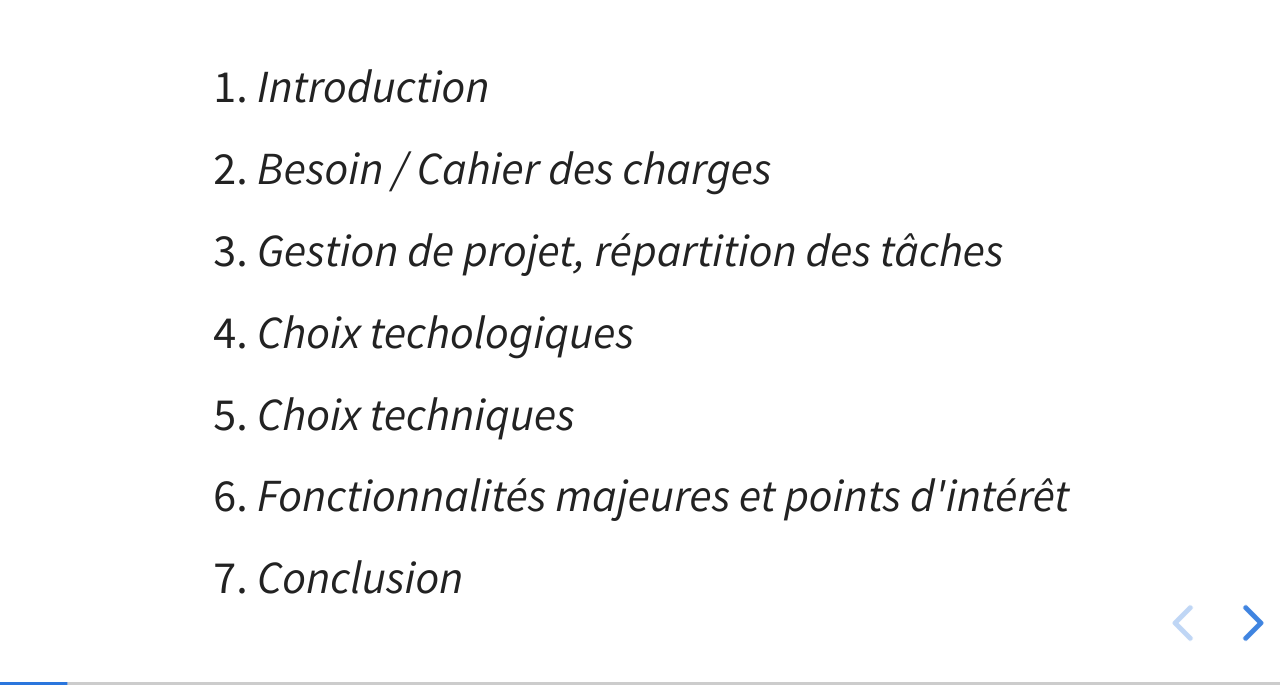
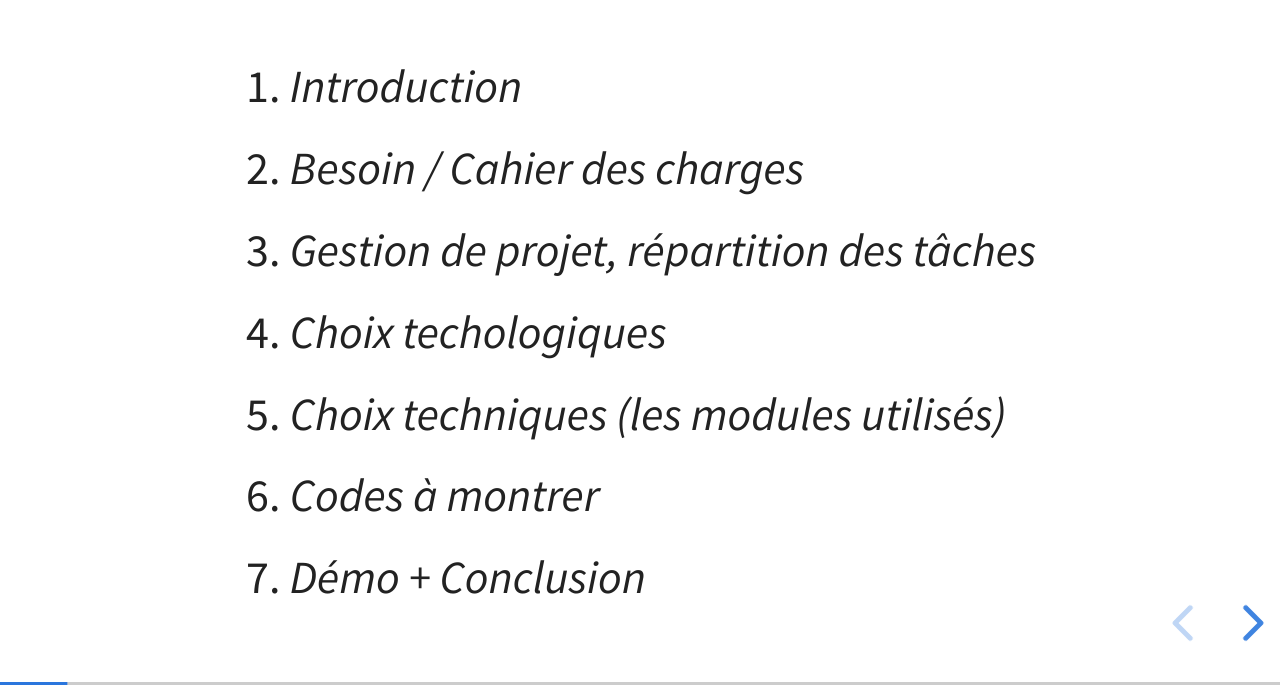
Before and after one commit to A-Lari/livetag-presentation, a website: page index.html in a window 1280 px wide. Both pictures are taken after a click on the button "next slide". Shown: the part 115-800 px from the top of the page. Drawn offline with Linux system fonts and the light colour scheme.

Commit message:
Corrections

```diff
--- a/index.html
+++ b/index.html
@@ -36,9 +36,9 @@
 						<li><p><em>Besoin / Cahier des charges</em></p></li>
 						<li><p><em>Gestion de projet, répartition des tâches</em></p></li>
 						<li><p><em>Choix techologiques</em></p></li>
-						<li><p><em>Choix techniques</em></p></li>
-						<li><p><em> Fonctionnalités majeures et points d'intérêt</em></p></li>
-						<li><p><em>Conclusion</em></p></li>
+						<li><p><em>Choix techniques (les modules utilisés)</em></p></li>
+						<li><p><em>Codes à montrer</em></p></li>
+						<li><p><em>Démo + Conclusion</em></p></li>
 					</ol>
 				</section>
 				<section>
```
